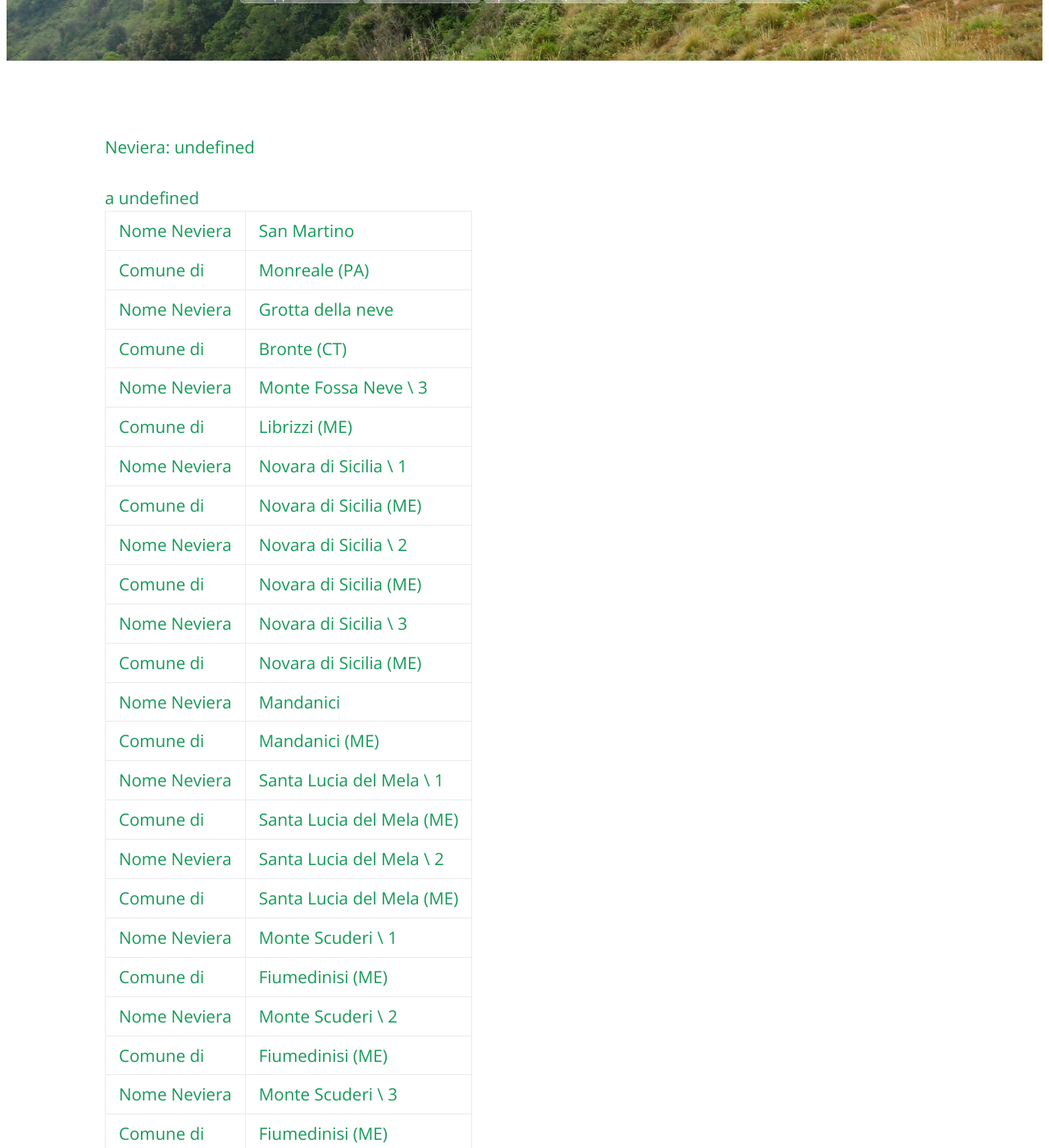
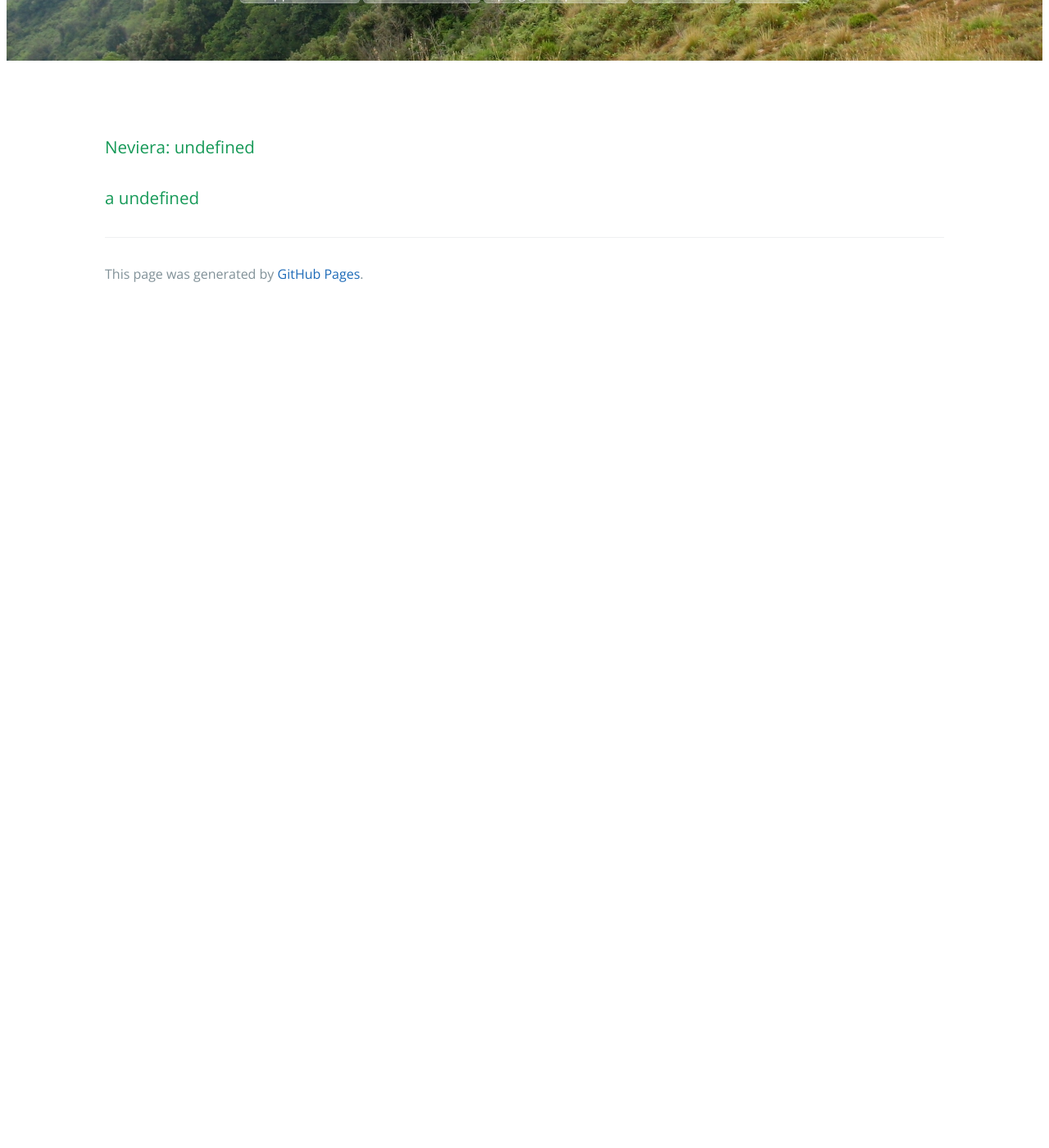
Before and after one commit to NeviereDiSicilia/nevieredisicilia.github.io, a Jekyll site: the page built from neviera.html, in a window 1280 px wide and 1400 px high, scrolled down 270 px. Shown: the whole window at 82% size. Built offline with Jekyll 4.4.1, drawn with Linux system fonts in a browser that asks for light colours; after the commit the page ends 900 px from its top, so only the background shows below that; some of the changed text lies outside the part shown.

Commit message:
Update neviera.html

```diff
--- a/_includes/neviera.html
+++ b/_includes/neviera.html
@@ -65,20 +71,20 @@
    };
 */
 </script>
-<h3>Neviera: <script type="text/javascript">document.write(neviera);</script><br/><br/>
+
 
 {% capture selectedneviera %}<script>document.write(neviera);</script>{% endcapture %}
 a {{selectedneviera}}
 <table>
 {% for member in site.data.Neviere_di_Sicilia %}
 
-
+    {% if member.nome == selectedneviera %}
    		<tr>
 			<td>Nome Neviera</td><td>{{member.nome}}</td>
 		</tr>
 		<tr>
 			<td>Comune di</td><td>{{member.comune}} ({{member.provincia}})</td>
 		</tr>
-
+  {% endif %}
 {% endfor %}
 </table>
```
Also changed, not shown: other parts of _includes/neviera.html (+9 -3 lines).
